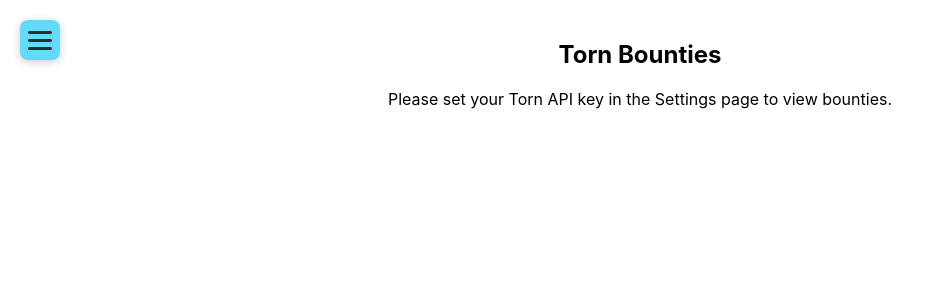
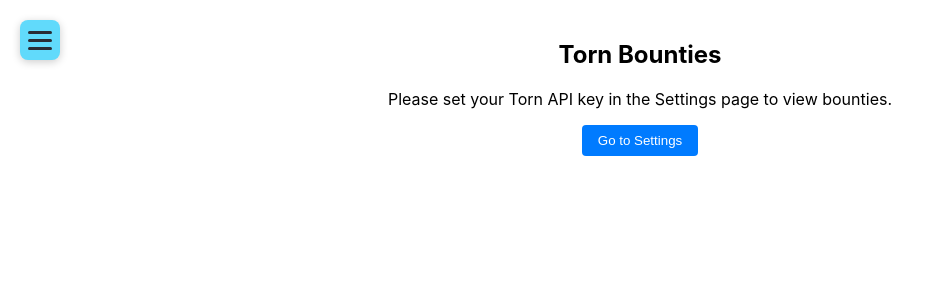
Before and after one commit to jensim/jensim-torn-pages, a React (Create React App) app: page /#/ in a window 1280 px wide. Shown: the top 300 px of the page, without its empty margins (0-933 px from the left). Built offline with nearby package versions, Linux system fonts and the light colour scheme.

Commit message:
Add a quickNav to settings if the api keys are missing

```diff
--- a/src/App.tsx
+++ b/src/App.tsx
@@ -4,7 +4,6 @@
 import 'react-toastify/dist/ReactToastify.css';
 import './App.css';
 import Menu from './Menu';
-import Home from './pages/Home';
 import About from './pages/About';
 import Settings from './pages/Settings';
 import Help from './pages/Help';
--- a/src/components/BountiesList.tsx
+++ b/src/components/BountiesList.tsx
@@ -5,6 +5,7 @@
 import { usePassword } from '../hooks';
 import { toast } from 'react-toastify';
 import BountiesFilter, { FilterCriteria } from './BountiesFilter';
+import { useNavigate } from 'react-router-dom';
 
 const BountiesList: React.FC = () => {
   const { password: apiKey } = usePassword('torn-api-key');
@@ -41,6 +42,8 @@
       maxTimeRemaining: null,
     };
   };
+
+  const navigate = useNavigate();
 
   const [filters, setFilters] = useState<FilterCriteria>(getInitialFilters);
 
@@ -240,6 +243,20 @@
       <div style={{ padding: '20px' }}>
         <h2>Torn Bounties</h2>
         <p>Please set your Torn API key in the Settings page to view bounties.</p>
+        <button
+          onClick={() => navigate('/settings')}
+          style={{
+            padding: '8px 16px',
+            cursor: 'pointer',
+            backgroundColor: '#007bff',
+            color: 'white',
+            border: 'none',
+            borderRadius: '4px',
+            opacity: 1,
+          }}
+        >
+          Go to Settings
+        </button>
       </div>
     );
   }
@@ -286,10 +303,8 @@
                 <th style={{ textAlign: 'left', padding: '8px' }}>Level</th>
                 <th style={{ textAlign: 'center', padding: '8px' }}>Status</th>
                 <th style={{ textAlign: 'center', padding: '8px' }}>Time Remaining</th>
-                <th style={{ textAlign: 'left', padding: '8px' }}>Lister</th>
                 <th style={{ textAlign: 'right', padding: '8px' }}>Reward</th>
                 <th style={{ textAlign: 'center', padding: '8px' }}>Fair Fight</th>
-                <th style={{ textAlign: 'left', padding: '8px' }}>Reason</th>
                 <th style={{ textAlign: 'center', padding: '8px' }}>Quantity</th>
                 <th style={{ textAlign: 'left', padding: '8px' }}>Valid Until</th>
               </tr>
@@ -341,9 +356,6 @@
                         <span style={{ color: '#999' }}>-</span>
                       )}
                     </td>
-                    <td style={{ padding: '8px' }}>
-                      {bounty.is_anonymous ? 'Anonymous' : `${bounty.lister_name} (${bounty.lister_id})`}
-                    </td>
                     <td style={{ textAlign: 'right', padding: '8px', fontWeight: 'bold' }}>
                       {formatCurrency(bounty.reward)}
                     </td>
@@ -358,7 +370,6 @@
                         <span style={{ fontSize: '0.9em', color: '#999' }}>-</span>
                       )}
                     </td>
-                    <td style={{ padding: '8px' }}>{bounty.reason}</td>
                     <td style={{ textAlign: 'center', padding: '8px' }}>{bounty.quantity}</td>
                     <td style={{ padding: '8px', fontSize: '0.9em' }}>
                       {formatDate(bounty.valid_until)}
```
